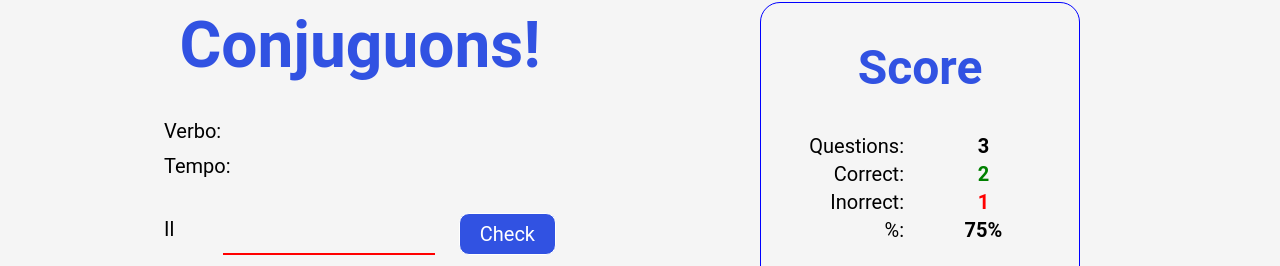
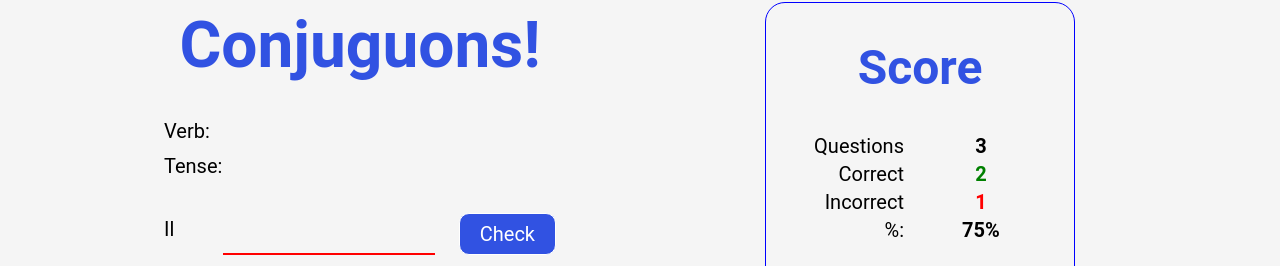
Before and after one commit to flaviobvds/conjuguons, a Next.js app: page / in a window 1280 px wide. Shown: the part 244-510 px from the top of the page. Built offline with nearby package versions, Linux system fonts and the light colour scheme.

Commit message:
language hook fully implementated

```diff
--- a/src/components/Footer/index.tsx
+++ b/src/components/Footer/index.tsx
@@ -1,9 +1,13 @@
 import style from './footer.module.scss'
+import { useLanguage } from '@/hooks/language'
+import { translatedText } from '@/hooks/translatedText'
 
 export function Footer() {
+    const {language} = useLanguage();
+
     return(
         <div className={style.footer}>
-            This is an OpenSource project developed with ReactJS, TypeScript, NextJS and SASS.
+            {translatedText.footer[language as keyof typeof translatedText.settings]}
         </div>
     )
 }
--- a/src/components/Header/index.tsx
+++ b/src/components/Header/index.tsx
@@ -1,6 +1,6 @@
 import styles from './header.module.scss'
 import { useLanguage } from '@/hooks/language'
-
+import { translatedText } from '@/hooks/translatedText';
 
 
 export function Header() {
@@ -25,8 +25,8 @@ export function Header() {
                 </div>
 
                 <nav className={styles.links}>
-                    <a href='http://www.google.com'>Settings</a>
-                    <a href='http://www.google.com'>About</a>
+                    <a href='http://www.google.com'>{translatedText.settings[language as keyof typeof translatedText.settings]}</a>
+                    <a href='http://www.google.com'>{translatedText.about[language as keyof typeof translatedText.settings]}</a>
                 </nav>
             </div>
         </header>
--- a/src/components/QuestionContainer/index.tsx
+++ b/src/components/QuestionContainer/index.tsx
@@ -3,6 +3,8 @@ import verblist from '../../verblist.json';
 const FrenchVerbs = require('french-verbs');
 const Lefff = require('french-verbs-lefff/dist/conjugations.json');
 import { VerbsInfo } from 'french-verbs-lefff';
+import { translatedText } from "@/hooks/translatedText";
+import { useLanguage } from "@/hooks/language";
 
 import styles from './questioncontainer.module.scss'
 import { Score } from "../Score";
@@ -59,6 +61,7 @@ function getConjugation(question: Question) {
 }
 
 export function QuestionContainer({ questionsettings, lang }: QuestionContainerProps) {
+    const { language } = useLanguage();
     const [answer, setAnswer] = useState('');
     const [verb, setVerb] = useState('');
     const [subject, setSubject] = useState(0);
@@ -168,7 +171,7 @@ export function QuestionContainer({ questionsettings, lang }: QuestionContainerP
                     <div className={styles.questionContainer}>
 
                         <div className={styles.questionPromptContainer}>
-                            Verbo:
+                            {translatedText.verb[language as keyof typeof translatedText.settings]}
                         </div>
 
                         <div className={styles.questionGeneratedContainer}>
@@ -176,7 +179,7 @@ export function QuestionContainer({ questionsettings, lang }: QuestionContainerP
                         </div>
 
                         <div className={styles.questionPromptContainer}>
-                            Tempo:
+                            {translatedText.tense[language as keyof typeof translatedText.settings]}
                         </div>
 
                         <div className={styles.questionGeneratedContainer}>
@@ -199,7 +202,7 @@ export function QuestionContainer({ questionsettings, lang }: QuestionContainerP
                                     type="submit"
                                     className={styles.submitAnswerButton}
                                 >
-                                    Check
+                                    {translatedText.check[language as keyof typeof translatedText.settings]}
                                 </button>
                             </form>
                         </div>
@@ -211,7 +214,7 @@ export function QuestionContainer({ questionsettings, lang }: QuestionContainerP
                         onClick={handleGetNewQuestion}
                         className={styles.getNewVerbButton}
                     >
-                        New Verb
+                        {translatedText.newVerb[language as keyof typeof translatedText.settings]}
                     </button>
                 </div>
 
--- a/src/components/Score/index.tsx
+++ b/src/components/Score/index.tsx
@@ -1,28 +1,50 @@
 import styles from './score.module.scss'
+import { useLanguage } from '@/hooks/language'
+import { translatedText } from '@/hooks/translatedText'
 
 export function Score() {
+    const { language } = useLanguage();
+
     return (
         <div className={styles.rightContainer}>
             <div className={styles.scoreContent}>
                 <div className={styles.titleContainer} >
-                    <h1>Score</h1>
+                    <h1>
+                        {translatedText.score[language as keyof typeof translatedText.settings]}
+                    </h1>
                 </div>
 
                 <div className={styles.scoreContainer}>
-                    <div className={styles.heading}>Questions:</div>
-                    <div className={styles.qtty}>3</div>
-                    <div className={styles.heading}>Correct:</div>
-                    <div className={styles.qttyCorrect}>2</div>
-                    <div className={styles.heading}>Inorrect:</div>
-                    <div className={styles.qttyIncorrect}>1</div>
-                    <div className={styles.heading}>%:</div>
-                    <div className={styles.qtty}>75%</div>
+                    <div className={styles.heading}>
+                        {translatedText.questions[language as keyof typeof translatedText.settings]}
+                    </div>
+                    <div className={styles.qtty}>
+                        3
+                    </div>
+                    <div className={styles.heading}>
+                        {translatedText.correct[language as keyof typeof translatedText.settings]}
+                    </div>
+                    <div className={styles.qttyCorrect}>
+                        2
+                    </div>
+                    <div className={styles.heading}>
+                        {translatedText.incorrect[language as keyof typeof translatedText.settings]}
+                    </div>
+                    <div className={styles.qttyIncorrect}>
+                        1
+                    </div>
+                    <div className={styles.heading}>
+                        %:
+                    </div>
+                    <div className={styles.qtty}>
+                        75%
+                    </div>
                 </div>
 
                 <button
                     className={styles.resetButton}
                 >
-                    Reset Score
+                    {translatedText.resetScore[language as keyof typeof translatedText.settings]}
                 </button>
             </div>
         </div>
--- a/src/hooks/language.tsx
+++ b/src/hooks/language.tsx
@@ -1,4 +1,5 @@
 import { createContext, ReactNode, useContext, useEffect, useState } from "react";
+import { translatedText } from "./translatedText";
 
 interface LanguageProviderProps {
     children: ReactNode;
@@ -6,7 +7,7 @@ interface LanguageProviderProps {
 
 interface LanguageContextData {
     language: string,
-    changeLanguage: (newLang: string) => void;
+    changeLanguage: (newLang: string) => void,
 }
 
 const LanguageContext = createContext<LanguageContextData>({} as LanguageContextData)
@@ -25,7 +26,7 @@ export function LanguageProvider({ children }: LanguageProviderProps) {
     }, [language])
 
     return (
-        <LanguageContext.Provider value={{language, changeLanguage}}>
+        <LanguageContext.Provider value={{ language, changeLanguage }}>
             {children}
         </LanguageContext.Provider>
     )
--- /dev/null
+++ b/src/hooks/translatedText.ts
@@ -0,0 +1,62 @@
+export const translatedText = {
+    settings: {
+        fr: 'Test',
+        en: 'Settings',
+        br: 'Configurações'
+    },
+    about: {
+        fr: '',
+        en: 'About',
+        br: 'Sobre'
+    },
+    verb: {
+        fr: '',
+        en: 'Verb:',
+        br: 'Verbo:'
+    },
+    tense: {
+        fr: '',
+        en: 'Tense:',
+        br: 'Tempo:'
+    },
+    check: {
+        fr: '',
+        en: 'Check',
+        br: 'Confirmar'
+    },
+    newVerb: {
+        fr: '',
+        en: 'New Verb',
+        br: 'Novo Verbo'
+    },
+    score: {
+        fr: '',
+        en: 'Score',
+        br: 'Pontuação'
+    },
+    questions: {
+        fr: '',
+        en: 'Questions',
+        br: 'Perguntas'
+    },
+    correct: {
+        fr: '',
+        en: 'Correct',
+        br: 'Corretas'
+    },
+    incorrect: {
+        fr: '',
+        en: 'Incorrect',
+        br: 'Incorretas'
+    },
+    resetScore: {
+        fr: '',
+        en: 'Reset Score',
+        br: 'Zerar Pontuação'
+    },
+    footer: {
+        fr: '',
+        en: 'This is an OpenSource project developed with ReactJS, TypeScript, NextJS and SASS.',
+        br: 'Este é um projeto Open Source desenvolvido com ReactJS, TypeScript, NextJS and SASS.'
+    },
+}
```
